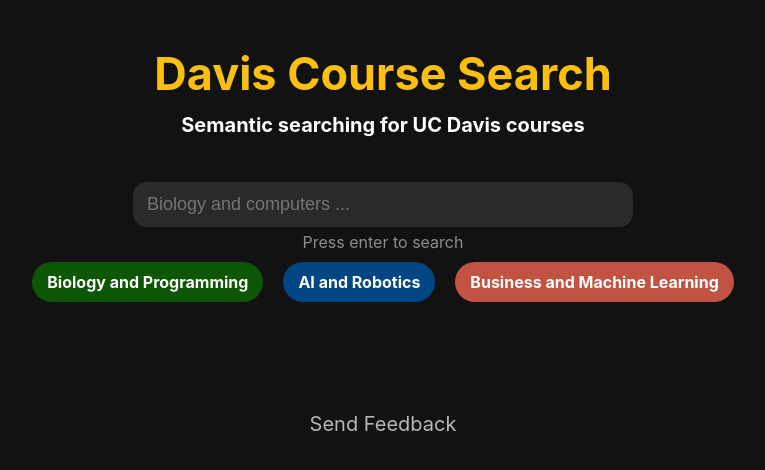
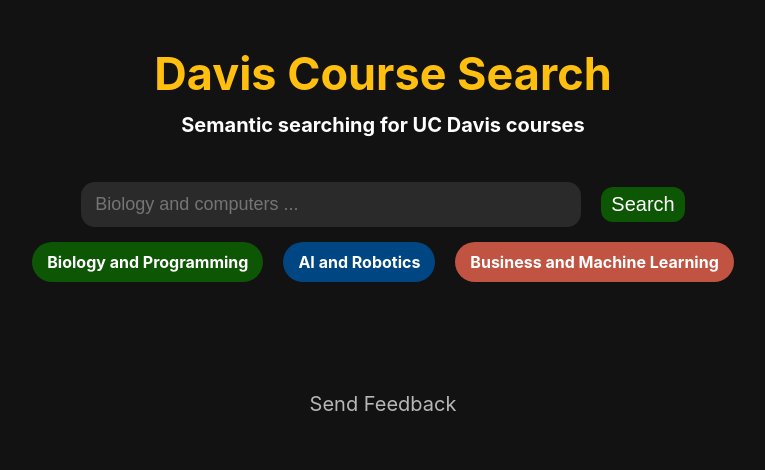
Before and after one commit to puravparab/DavisCourseSearch, a Next.js app in the folder client/: page / in a window 1280 px wide. Shown: the top 470 px of the page, without its empty margins (257-1022 px from the left). Built offline with nearby package versions, Linux system fonts and the light colour scheme.

Commit message:
search button added + fixed loading error on invalid input

```diff
--- a/client/components/CourseSearch.js
+++ b/client/components/CourseSearch.js
@@ -60,14 +60,42 @@
 					.catch((error) => {
 						// console.log(error)
 					})
+
+				// Show loading text until response from server is received
+				setShowLoading(true)
 			}
 			else{
 				setShowError(true)
 			}
-			// Show loading text until response from server is recieved
+		}
+	}
+
+	// Run if user presses the submit button
+	const handleSubmit = (e) => {
+		e.preventDefault()
+		setShowError(false)
+
+		// If input is valid send request to api
+		if (validateInput(prompt)){
+			const url = publicRuntimeConfig.SERVER_URL + "api/"
+			axios.post(url, { prompt: prompt})
+				.then((response) => {
+					// Remove loading text
+					setShowLoading(false)
+					setCourseUpdate(response.data)
+				})
+				.catch((error) => {
+					// console.log(error)
+				})
+
+			// Show loading text until response from server is received
 			setShowLoading(true)
 		}
+		else{
+			setShowError(true)
 		}
+	}
+
 
 	// Run whenever user starts to type
 	const handleInputChange = (e) => {
@@ -93,6 +121,7 @@
 	return (
 		<div className={styles.courseSearchContainer}>
 			<div className={styles.searchContainer}>
+				<div className={styles.searchInput}>
 					<input
 						placeholder="Biology and computers ..."
 						maxLength="100"
@@ -100,8 +129,11 @@
 						onChange={handleInputChange}
 						onKeyDown={handleKeyDown}
 					/>
+					<button onClick={handleSubmit}>Search</button>
+				</div>
+
 				{showError && <span>{inputError}</span>}
-				<p>Press enter to search</p>
+				{/* <p>Press enter to search</p> */}
 
 				<div className={styles.promptOptionsContainer}>
 					<div className={styles.promptOptionsGreen} onClick={()=>{setPrompt("Biology and Programming")}}>
--- a/client/styles/courseSearch.module.css
+++ b/client/styles/courseSearch.module.css
@@ -16,7 +16,15 @@
 	width: 100%;
 }
 
-.searchContainer input{
+.searchInput{
+	display: flex;
+	flex-direction: row;
+	justify-content: center;
+	align-items: center;
+	gap: 0px 20px;
+	width: 100%;
+}
+.searchInput input{
 	max-width: 500px;
 	width: 95%;
 	padding: 12px 14px;
@@ -28,7 +36,21 @@
 	border-radius: 14px;
 	margin: 5px 0px;
 }
-.searchContainer p{
+.searchInput button{
+	color: white;
+	background: rgb(13, 86, 4);
+	font-size: 20px;
+	border: none;
+	border-radius: 12px;
+	padding: 6px 10px;
+	cursor: pointer;
+}
+.searchInput button:hover{
+	background: rgb(19, 133, 5);
+}
+
+
+.searchInput p{
 	font-size: 16px;
 	color: rgb(141, 141, 141);
 }
```
Lines whose indentation alone changed are shown as unchanged.
